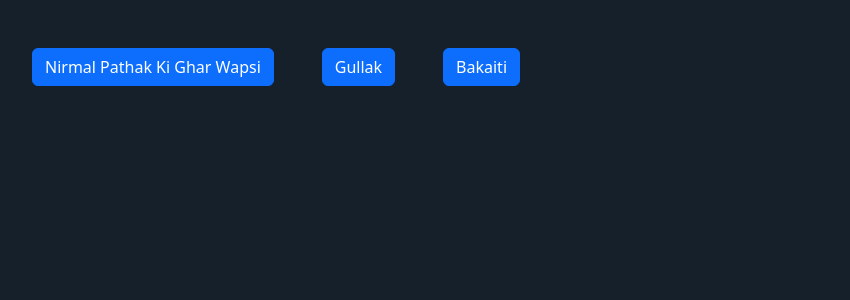
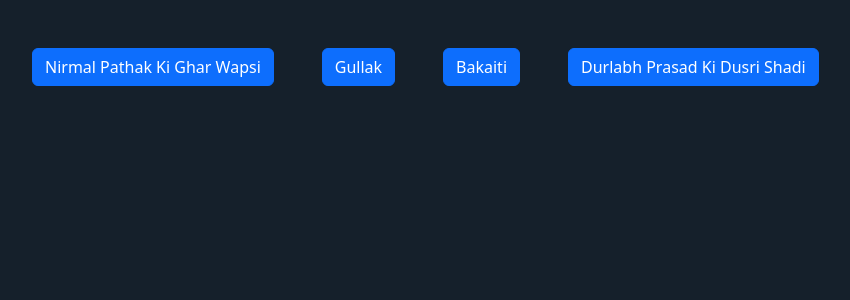
Before and after one commit to suyashjawale/movies, an Angular app: page / in a window 1280 px wide. Shown: the top 300 px of the page, without its empty margins (16-866 px from the left). Built offline with nearby package versions, Linux system fonts and the light colour scheme.

Commit message:
Code added

```diff
--- a/src/app/app.html
+++ b/src/app/app.html
@@ -11,5 +11,9 @@
     <button class="btn btn-primary" (click)='openLink("https://lok-lok.cc/spa/videoPlayPage/movies/bakaiti-hindi-Ygd4mxA7jFa?id=8952189395755512560&type=/movie/detail&lang=en")'>
       Bakaiti
     </button>
+    <button class="btn btn-primary" (click)="openLink('https://lok-lok.cc/spa/videoPlayPage/movies/durlabh-prasad-ki-dusri-shadi-hindi-cam-Qam5E8Eaj83?id=2630380748058120528&type=/movie/detail&lang=en')">
+      Durlabh Prasad Ki Dusri Shadi
+    </button>
+
   </div>
 </div>
```
Also changed, not shown: 3 other files (tests, documents, lock files or other folders).
